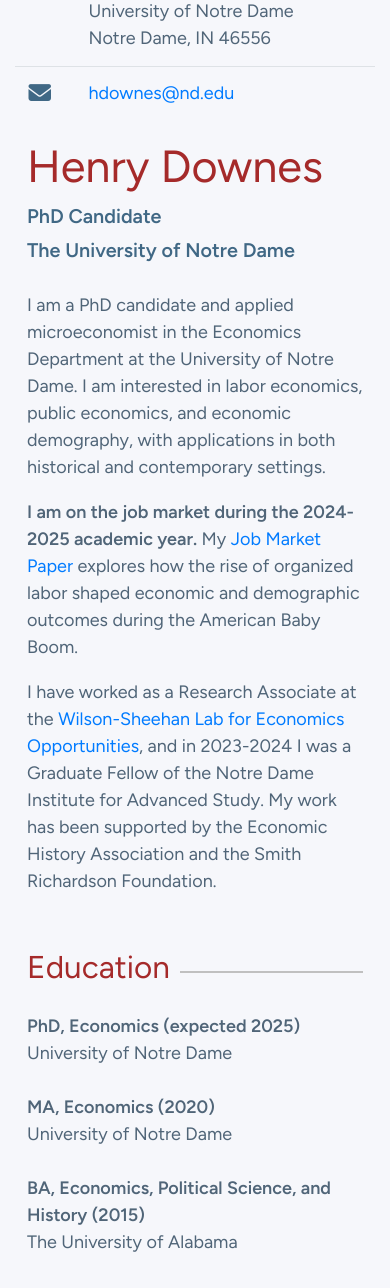
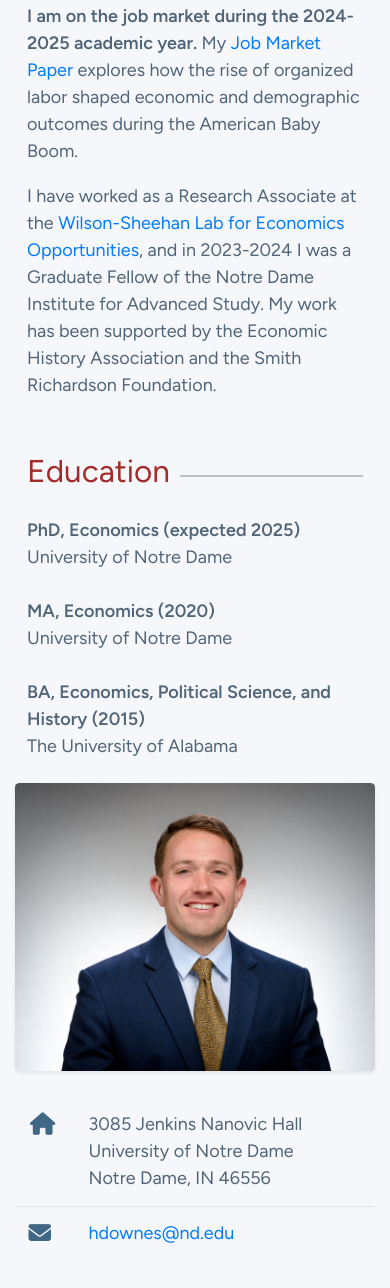
Before and after one commit to henrymdownes/henrymdownes.github.io, a plain HTML site: page index.html in a window 390 px wide. Shown: the part 419-1707 px from the top of the page. Drawn offline with nearby package versions, Linux system fonts and the light colour scheme.

Commit message:
Updated home page for mobile

```diff
--- a/css/main.css
+++ b/css/main.css
@@ -527,3 +527,13 @@ input::placeholder {
   font-size: 0.9rem !important;
   /* This indents the first line by 40px */
 }
+
+@media (max-width: 768px) {
+  .order-1 {
+    order: 1;
+  }
+
+  .order-2 {
+    order: 2;
+  }
+}
--- a/index.html
+++ b/index.html
@@ -78,37 +78,9 @@
     </div>
   </nav>
 
-    <!-- main wrapper div -->
   <div class="container" id="wrapper">
     <div class="row">
-      <div class="col-sm-4">
-        <div class="text-center">
-          <img src="img/headshot.jpg" class="rounded img-fluid shadow-sm" alt="professional headshot">
-        </div>
-
-        <table class="table mt-4" id="contact-table">
-          <tbody>
-            <tr class="d-flex">
-              <td class="col-2"><i class="fa fa-fw fa-lg fa-home"></i></td>
-              <td class="col-10">3085 Jenkins Nanovic Hall<br>
-                University of Notre Dame<br>
-                Notre Dame, IN 46556<br>
-              </td>
-            </tr>
-            <tr class="d-flex">
-              <td class="col-2"><i class="fa fa-lg fa-envelope"></i></td>
-              <td class="col-10"><a href="mailto:hdownes@nd.edu">hdownes@nd.edu</a></td>
-            </tr>
-          </tbody>
-        </table>
-
-
-
-      </div>
-      <!-- col-sm-4 -->
-
-      <div class="col-sm-8 px-4">
-
+      <div class="col-sm-8 order-sm-2 order-1 px-4"> <!-- Adjusted -->
         <h1>Henry Downes</h1>
 
         <p class="position-title mt-2 mb-1">PhD Candidate</p>
@@ -116,11 +88,9 @@
 
         <p>I am a PhD candidate and applied microeconomist in the Economics Department at the University of Notre Dame. I am interested in labor economics, public economics, and economic demography, with applications in both historical and contemporary settings.</p>
 
-        <!--study the wide-ranging impacts of economic insecurity and precariousness-->
+        <p><b>I am on the job market during the 2024-2025 academic year.</b> My <a href="/uploads/Downes_JMP.pdf" target="_blank">Job Market Paper</a> explores how the rise of organized labor shaped economic and demographic outcomes during the American Baby Boom.</p>
 
-        <p><b>I am on the job market during the 2024-2025 academic year.</b> My <a href="/uploads/Downes_JMP.pdf" target="_blank"> Job Market Paper</a> explores how the rise of organized labor shaped economic and demographic outcomes during the American Baby Boom. </p>
-
-        <p>I have worked as a Research Associate at the <a href="https://leo.nd.edu/" target="_blank"> Wilson-Sheehan Lab for Economics Opportunities</a>, and in 2023-2024 I was a Graduate Fellow of the Notre Dame Institute for Advanced Study. My work has been supported by the Economic History Association and the Smith Richardson Foundation.</p>
+        <p>I have worked as a Research Associate at the <a href="https://leo.nd.edu/" target="_blank">Wilson-Sheehan Lab for Economics Opportunities</a>, and in 2023-2024 I was a Graduate Fellow of the Notre Dame Institute for Advanced Study. My work has been supported by the Economic History Association and the Smith Richardson Foundation.</p>
 
         <h3><span>Education</span></h3>
 
@@ -141,13 +111,34 @@
             </p>
           </li>
         </ul>
+      </div>
+      <!-- col-sm-8 -->
+
+      <div class="col-sm-4 order-sm-1 order-2"> <!-- Adjusted -->
+        <div class="text-center">
+          <img src="img/headshot.jpg" class="rounded img-fluid shadow-sm" alt="professional headshot">
+        </div>
+
+        <table class="table mt-4" id="contact-table">
+          <tbody>
+            <tr class="d-flex">
+              <td class="col-2"><i class="fa fa-fw fa-lg fa-home"></i></td>
+              <td class="col-10">3085 Jenkins Nanovic Hall<br>
+                University of Notre Dame<br>
+                Notre Dame, IN 46556<br>
+              </td>
+            </tr>
+            <tr class="d-flex">
+              <td class="col-2"><i class="fa fa-lg fa-envelope"></i></td>
+              <td class="col-10"><a href="mailto:hdownes@nd.edu">hdownes@nd.edu</a></td>
+            </tr>
+          </tbody>
+        </table>
+      </div>
+      <!-- col-sm-4 -->
     </div>
-    <!-- col-sm-8 -->
+    <!-- .row -->
   </div>
-  <!-- .row -->
-
-</div>
-<!-- container -->
 
 
 
```
